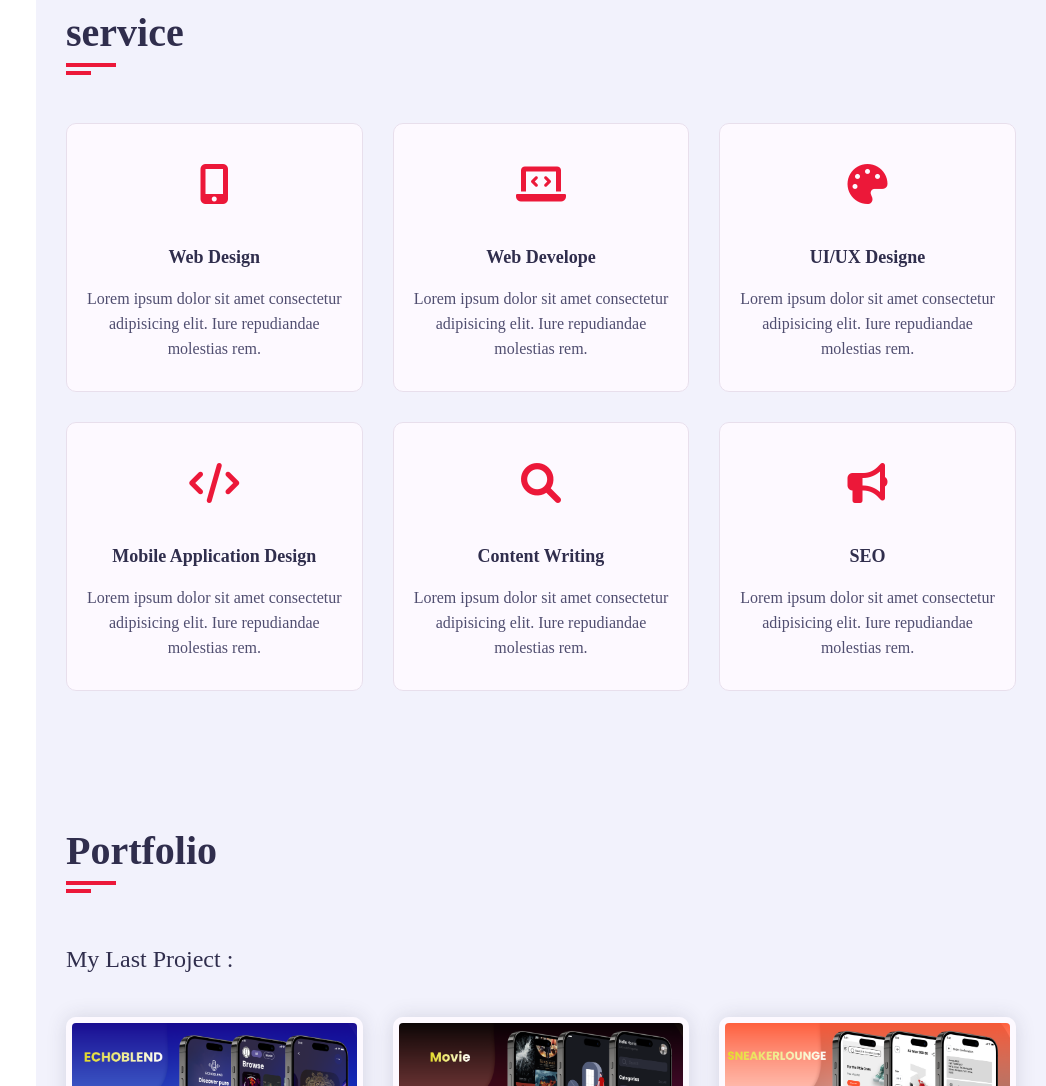
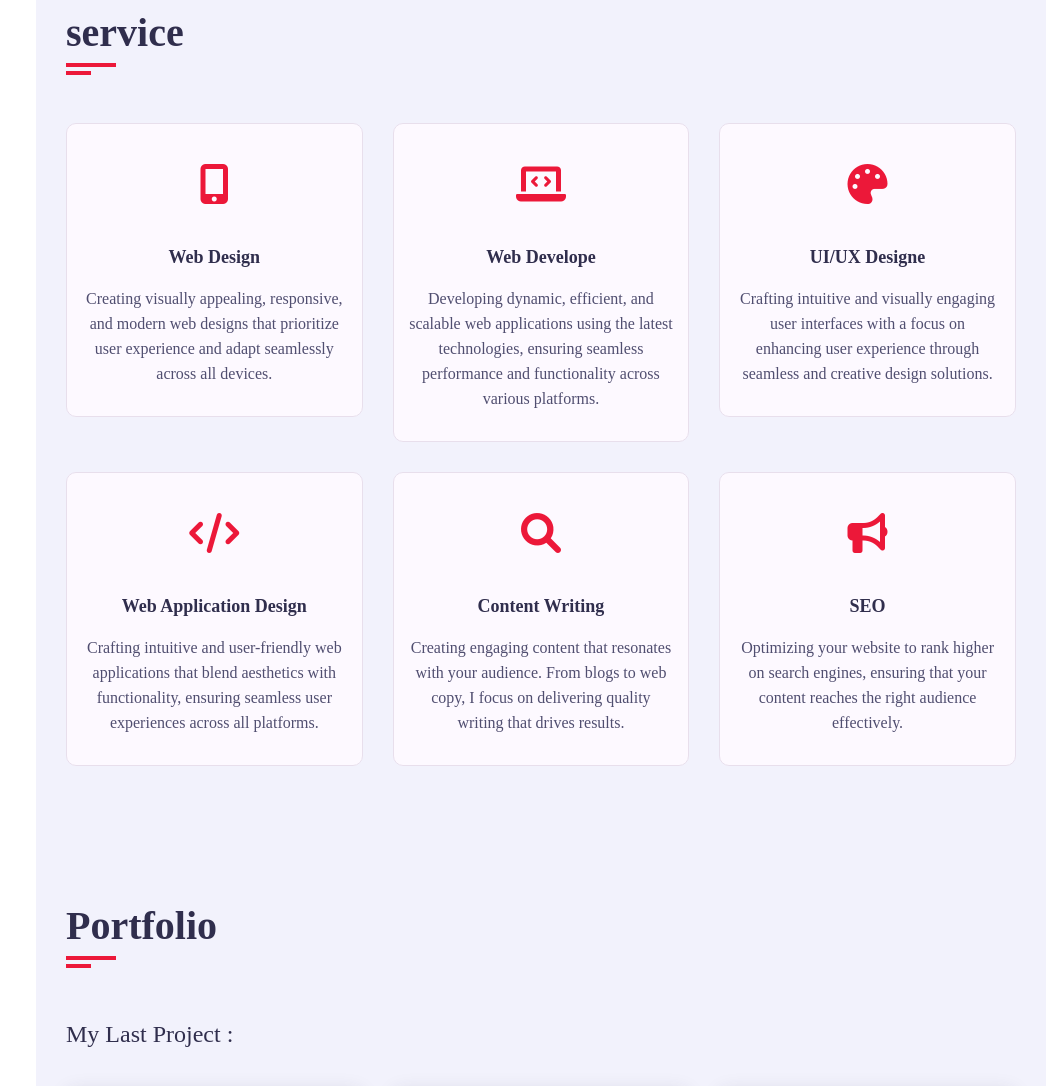
Before and after one commit to msasankaweerarathna/Portfolio-website, a plain HTML site: page index.html in a window 1280 px wide. Shown: the part 2450-3536 px from the top of the page, without its empty margins (234-1280 px from the left). Drawn offline with nearby package versions, Linux system fonts and the light colour scheme; a web font is replaced by a local one.

Commit message:
Updated service section

```diff
--- a/index.html
+++ b/index.html
@@ -39,10 +39,7 @@
                 <li><a data-aos="fade-right" data-aos-duration="2000" data-aos-delay="300" href="#service"><i class="fa fa-list"></i> Services</a></li>
                 <li><a data-aos="fade-right" data-aos-duration="2000" data-aos-delay="400" href="#portfolio"><i class="fa fa-briefcase"></i> Portfolio</a></li>
                 <li><a data-aos="fade-right" data-aos-duration="2000" data-aos-delay="500" href="#contact"><i class="fa fa-comments"></i> Contact</a></li>
-                <!-- <li><a data-aos="fade-right" data-aos-duration="2000" data-aos-delay="500" href="#contact"><i class="fab fa-github"></i> GitHub</a></li> -->
                 <li><a data-aos="fade-right" data-aos-duration="2000" data-aos-delay="500" href="https://github.com/msasankaweerarathna" target="_blank"><i class="fab fa-github"></i> GitHub</a></li>
-
-
             </ul>
         </div>
         <!-- ==== Aside End -->
@@ -273,7 +270,7 @@
                                     <i class="fa fa-mobile-alt"></i>
                                 </div>
                                 <h4>Web Design</h4>
-                                <p>Lorem ipsum dolor sit amet consectetur adipisicing elit. Iure repudiandae molestias rem.
+                                <p>Creating visually appealing, responsive, and modern web designs that prioritize user experience and adapt seamlessly across all devices.
                                 </p>
                             </div>
                          </div>
@@ -285,7 +282,7 @@
                                     <i class="fa fa-laptop-code"></i>
                                 </div>
                                 <h4>Web Develope</h4>
-                                <p>Lorem ipsum dolor sit amet consectetur adipisicing elit. Iure repudiandae molestias rem.
+                                <p>Developing dynamic, efficient, and scalable web applications using the latest technologies, ensuring seamless performance and functionality across various platforms.
                                 </p>
                             </div>
                          </div>
@@ -297,7 +294,7 @@
                                     <i class="fa fa-palette"></i>
                                 </div>
                                 <h4>UI/UX Designe</h4>
-                                <p>Lorem ipsum dolor sit amet consectetur adipisicing elit. Iure repudiandae molestias rem.
+                                <p>Crafting intuitive and visually engaging user interfaces with a focus on enhancing user experience through seamless and creative design solutions.
                                 </p>
                             </div>
                          </div>
@@ -308,8 +305,8 @@
                                 <div class="icon">
                                     <i class="fa fa-code"></i>
                                 </div>
-                                <h4>Mobile Application Design</h4>
-                                <p>Lorem ipsum dolor sit amet consectetur adipisicing elit. Iure repudiandae molestias rem.
+                                <h4>Web Application Design</h4>
+                                <p>Crafting intuitive and user-friendly web applications that blend aesthetics with functionality, ensuring seamless user experiences across all platforms.
                                 </p>
                             </div>
                          </div>
@@ -321,7 +318,7 @@
                                     <i class="fa fa-search"></i>
                                 </div>
                                 <h4>Content Writing</h4>
-                                <p>Lorem ipsum dolor sit amet consectetur adipisicing elit. Iure repudiandae molestias rem.
+                                <p>Creating engaging content that resonates with your audience. From blogs to web copy, I focus on delivering quality writing that drives results.
                                 </p>
                             </div>
                          </div>
@@ -333,7 +330,7 @@
                                     <i class="fa fa-bullhorn"></i>
                                 </div>
                                 <h4>SEO</h4>
-                                <p>Lorem ipsum dolor sit amet consectetur adipisicing elit. Iure repudiandae molestias rem.
+                                <p>Optimizing your website to rank higher on search engines, ensuring that your content reaches the right audience effectively.
                                 </p>
                             </div>
                          </div>
```
